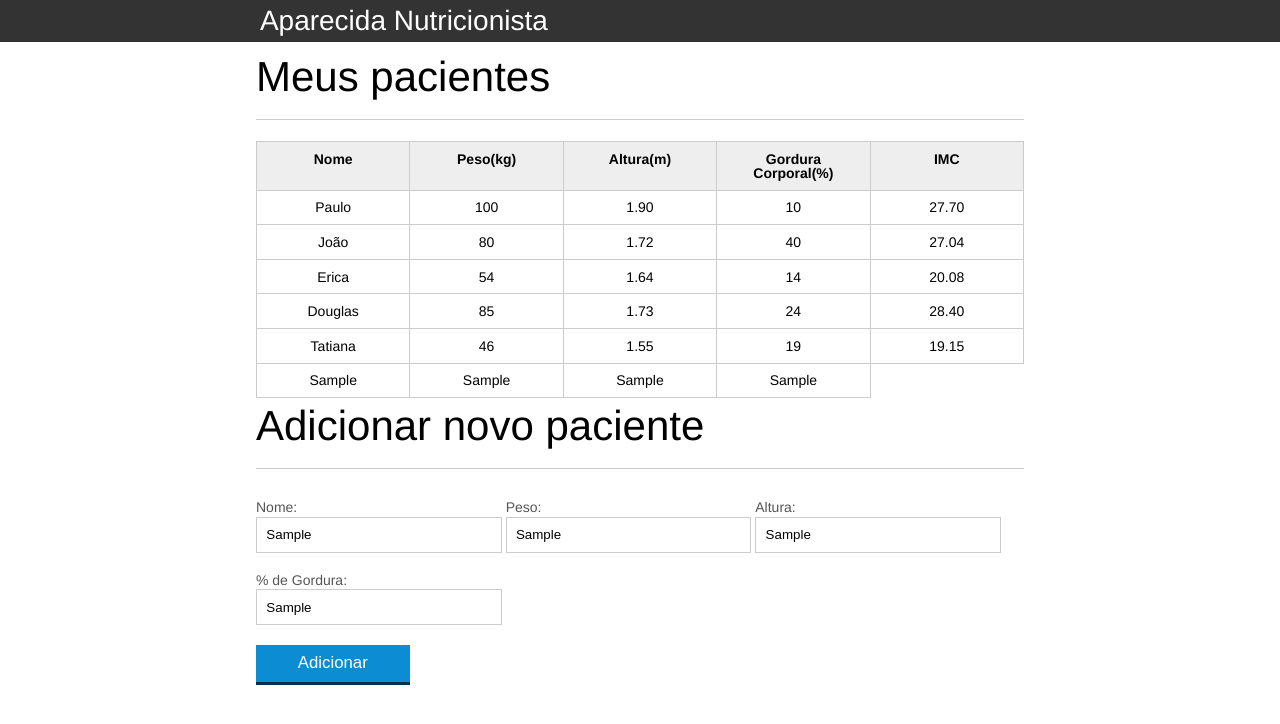
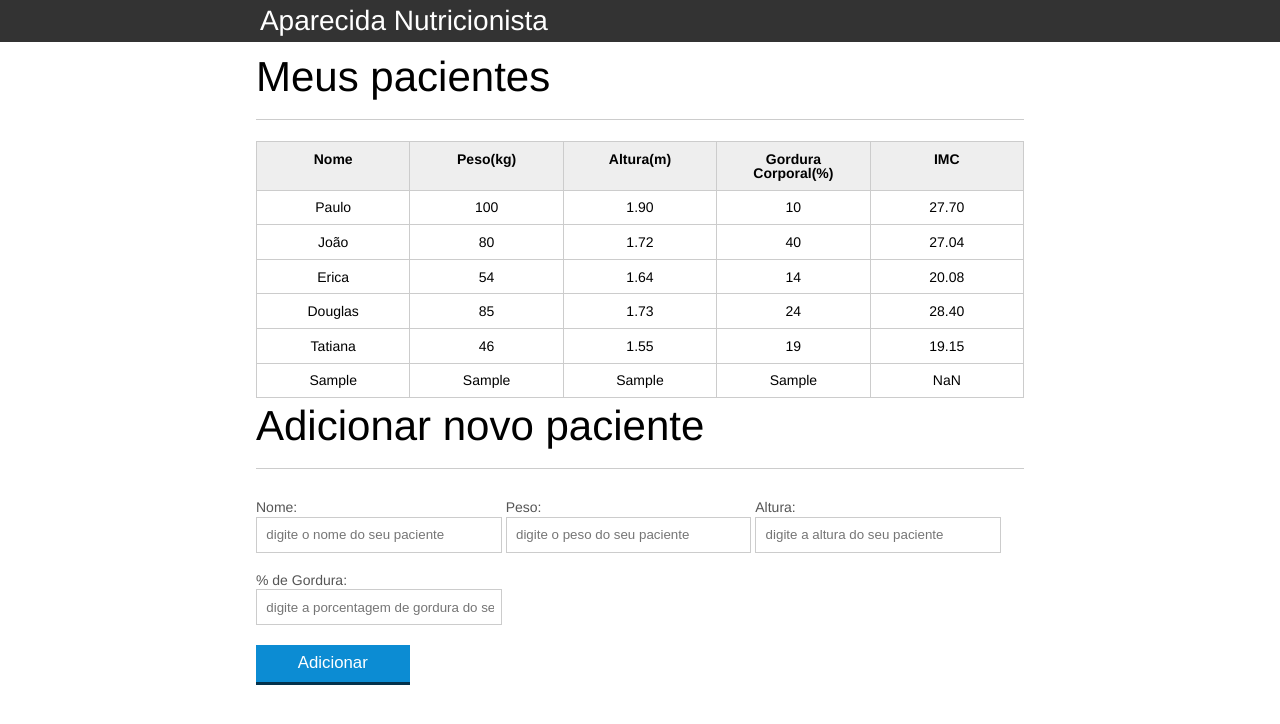
Before and after one commit to EduardoFen12/landing-page-teufuturo, a plain HTML site: page introducao-javascript/index.html in a window 1280 px wide. Both pictures are taken after typing "Sample", "Sample", "Sample", "Sample" into the empty fields and a click on the button "Adicionar". Drawn offline with Linux system fonts and the light colour scheme.

Commit message:
Atualização de código

```diff
--- a/introducao-javascript/index.html
+++ b/introducao-javascript/index.html
@@ -93,10 +93,11 @@
 					<input id="gordura" type="text" placeholder="digite a porcentagem de gordura do seu paciente"
 						class="campo campo-medio">
 				</div>
-
 				<button id="adicionar-paciente" class="botao bto-principal">Adicionar</button>
 			</form>
 		</section>
-		<script src="js/principal.js"></script>
+		<script src="js/calcula-imc.js"></script>
+		<script src="js/form.js"></script>
+
 	</body>
 </html>
--- /dev/null
+++ b/introducao-javascript/js/calcula-imc.js
@@ -0,0 +1,46 @@
+var titulo = document.querySelector(".titulo");
+titulo.textContent = "Aparecida Nutricionista"
+
+var pacientes = document.querySelectorAll(".paciente");
+
+for (var i = 0; i < pacientes.length; i++) {
+
+    var paciente = pacientes[i];
+    //peso
+    var tdPeso = paciente.querySelector(".info-peso");
+    var peso = tdPeso.textContent;
+
+    //altura
+    var tdAltura = paciente.querySelector(".info-altura");
+    var altura = tdAltura.textContent;
+
+    //imc
+    var tdImc = paciente.querySelector(".info-imc");
+
+    var pesoEhValido = true
+    var alturaEhValido = true
+
+    if (peso <= 0 || peso >= 1000) {
+        pesoEhValido = false
+        tdImc.textContent = "Peso inválido!";
+        paciente.classList.add("paciente-invalido");
+
+    }
+    if (altura <= 0 || altura >= 3.00) {
+        alturaEhValido = false
+        tdImc.textContent = "Altura inválida!"
+        paciente.classList.add("paciente-invalido");
+    }
+    if (alturaEhValido && pesoEhValido) {
+        var imc = calculaIMC(peso, altura);
+        tdImc.textContent = imc;
+    }
+}
+
+function calculaIMC(peso,altura) {
+    var imc = 0;
+
+    imc = peso / (altura * altura);
+
+    return imc.toFixed(2);
+}
--- /dev/null
+++ b/introducao-javascript/js/form.js
@@ -0,0 +1,51 @@
+var botaoAdicionar = document.querySelector("#adicionar-paciente");
+botaoAdicionar.addEventListener("click", function (event) {
+    event.preventDefault();
+
+    var form = document.querySelector("#form-adiciona");
+
+    //extraindo infomações
+    var paciente = obtemPacienteDoForm(form);
+    //cria a tr e a td do paciente
+    var pacienteTr = montarTr(paciente);
+    // adiciona no formulário
+    var tabela = document.querySelector("#tabela-pacientes");
+
+    tabela.appendChild(pacienteTr);
+
+    form.reset();
+
+});
+
+function obtemPacienteDoForm(form) {
+    var paciente = {
+    nome: form.nome.value,
+    peso: form.peso.value,
+    altura: form.altura.value,
+    gordura: form.gordura.value,
+    imc: calculaIMC(form.peso.value, form.altura.value)
+    }
+    return paciente;
+}
+
+function montarTr(paciente) {
+    var pacienteTr = document.createElement("tr");
+    pacienteTr.classList.add("paciente");
+
+    pacienteTr.appendChild(montaTd(paciente.nome, "info-nome"));
+    pacienteTr.appendChild(montaTd(paciente.peso, "info-peso"));
+    pacienteTr.appendChild(montaTd(paciente.altura, "info-altura"));
+    pacienteTr.appendChild(montaTd(paciente.gordura, "info-gordura"));
+    pacienteTr.appendChild(montaTd(paciente.imc, "info-imc"));
+
+    return pacienteTr;
+
+}
+
+function montaTd(dado,classe) {
+    var td = document.createElement("td");
+    td.textContent =  dado;
+    td.classList.add(classe);
+
+    return td;
+}
--- a/introducao-javascript/js/principal.js
+++ /dev/null
@@ -1,83 +0,0 @@
-var titulo = document.querySelector(".titulo");
-titulo.textContent = "Aparecida Nutricionista"
-
-var pacientes = document.querySelectorAll(".paciente");
-
-for (var i = 0; i < pacientes.length; i++) {
-
-    var paciente = pacientes[i];
-    //peso
-    var tdPeso = paciente.querySelector(".info-peso");
-    var peso = tdPeso.textContent;
-
-    //altura
-    var tdAltura = paciente.querySelector(".info-altura");
-    var altura = tdAltura.textContent;
-
-    //imc
-    var tdImc = paciente.querySelector(".info-imc");
-
-    var pesoEhValido = true
-    var alturaEhValido = true
-
-    if (peso <= 0 || peso >= 1000) {
-        pesoEhValido = false
-        tdImc.textContent = "Peso inválido!";
-        paciente.classList.add("paciente-invalido");
-
-    }
-    if (altura <= 0 || altura >= 3.00) {
-        alturaEhValido = false
-        tdImc.textContent = "Altura inválida!"
-        paciente.classList.add("paciente-invalido");
-    }
-    if (alturaEhValido && pesoEhValido) {
-        var calImc = peso / (altura * altura);
-        tdImc.textContent = calImc.toFixed(2);
-    }
-}
-//identificar click
-titulo.addEventListener("click", function () {
-    alert("Fui Clicadoo!!");
-});
-
-var botaoAdicionar = document.querySelector("#adicionar-paciente");
-botaoAdicionar.addEventListener("click", function(event){
-    event.preventDefault();
-
-
-var form = document.querySelector("#form-adiciona");
-console.log(form);
-var nome = form.nome.value;
-var peso = form.peso.value;
-var altura = form.altura.value;
-var gordura = form.gordura.value;
-
-console.log(nome);
-console.log(peso);
-console.log(altura);
-console.log(gordura);
-
-
-var pacienteTr = document.createElement("tr");
-
-var nomeTd = document.createElement("td");
-var pesoTd = document.createElement("td");
-var alturaTd = document.createElement("td");
-var gorduraTd = document.createElement("td");
-var imcTd = document.createElement("td");
-
-nomeTd.textContent = nome;
-pesoTd.textContent = peso;
-alturaTd.textContent = altura;
-gorduraTd.textContent = gordura;
-
-pacienteTr.appendChild(nomeTd);
-pacienteTr.appendChild(pesoTd);
-pacienteTr.appendChild(alturaTd);
-pacienteTr.appendChild(gorduraTd);
-
-
-var tabela = document.querySelector("#tabela-pacientes");
-tabela.appendChild(pacienteTr);
-})
```
